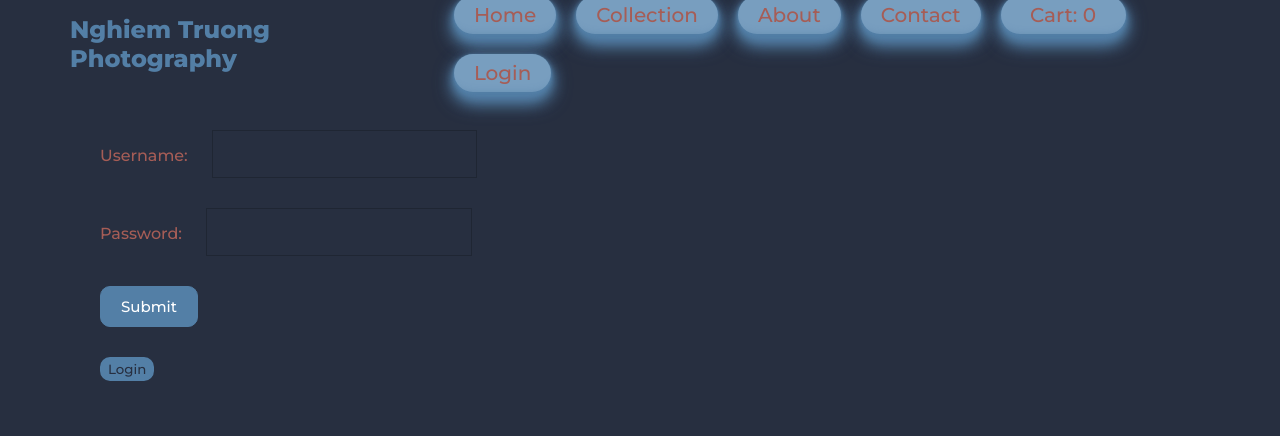
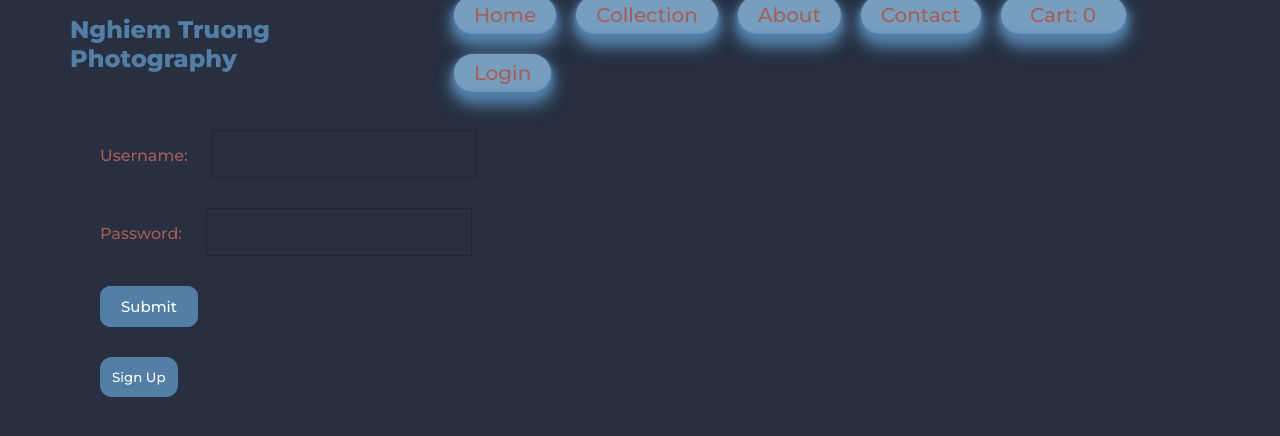
Before and after one commit to vinhnghiemcr/PhotographyWebsite, a React (Create React App) app in the folder client/: page /login in a window 1280 px wide. Shown: the top 436 px of the page. Built offline with nearby package versions, Linux system fonts and the light colour scheme; no server answers.

Commit message:
fixing signup function

```diff
--- a/client/src/components/Login.jsx
+++ b/client/src/components/Login.jsx
@@ -17,7 +17,7 @@ const Login = ({user, handleChange, handleSubmmit, handleClick}) => {
                 <input type="submit" className="button-container"/>
                 </div>
                 <div>
-                <button className="login-button" onClick={handleClick}>Login</button>
+                {/* <button className="login-button" onClick={handleClick}>Login</button> */}
                 </div>
         </form>
     )
--- a/client/src/components/SignUp.jsx
+++ b/client/src/components/SignUp.jsx
@@ -25,7 +25,7 @@ const SignUp = ({BASE_URL, setEdited, setCurrenttUser, error, setError, handleCl
         console.log(currentUser, "CURRENT USER")
         console.log(`api/users/${currentUser._id}`, 'API')
         if (rePassword === newUser.password){
-            if (currentUser) {
+            if (currentUser === undefined) {
                 await axios.put(`api/users/${currentUser._id}`, newUser)
                 .then((res) => {
                     setError('')
@@ -67,7 +67,7 @@ const SignUp = ({BASE_URL, setEdited, setCurrenttUser, error, setError, handleCl
             <input type="submit" />
             </div>
             <div className="button-container">
-            {!currentUser && <button className="login-button" onClick={handleClick}>Login</button>}
+            {/* {!currentUser && <button className="login-button" onClick={handleClick}>Login</button>} */}
             </div>
             {error && <p>{error}</p>}
         </form>
--- a/client/src/pages/AboutPage.js
+++ b/client/src/pages/AboutPage.js
@@ -6,10 +6,11 @@ const AboutPage = () => {
         <div className='about'>
             <img src={about_img} alt="Photographer image" className='about-img'/>
             <section>
-                <h3>My Story</h3>
-                <p>I’m a software engineer & a photograper</p>
+                {/* <h3>My Story</h3>             */}
+                <p>Howde, I’m Nghiem Truong,</p>
+                <p>and I'm a software engineer & a photograper!</p>
                 <br />
-                <p>A photography app for the ages. Dive in and add photos to your cart. The different categories allow you to develop a curated collection of pieces that will brighten up your home.</p>
+                <p>Nghiem Truong Photography is a photography app for the ages. Dive in and add photos to your cart. The different categories allow you to develop a curated collection of pieces that will brighten up your home.</p>
                 <br />
                 <p>This app was created with photographers in mind as a way to sell their artwork through the digital realm. Checkout their work and possibly scope out your next travel destination on this app.</p>
             </section>
--- a/client/src/pages/ContactPage.js
+++ b/client/src/pages/ContactPage.js
@@ -7,7 +7,7 @@ const ContactPage = () => {
             <h3>Nghiem Truong</h3>
             <h4>Phone: 571-485-5154</h4>
             <h4>Email: vinhnghiemcr@gmail.com</h4>
-            <h4><a href="https://www.linkedin.com/in/nghiem-v-truong/">LinkedIn</a></h4>
+            <h4><a href="https://www.linkedin.com/in/nghiem-v-truong/" target="_blank" >LinkedIn</a></h4>
         </div>
     )
 }
--- a/client/src/pages/LoginPage.js
+++ b/client/src/pages/LoginPage.js
@@ -1,4 +1,4 @@
-import { useState } from "react";
+import { useEffect, useState } from "react";
 import Login from "../components/Login";
 import SignUp from "../components/SignUp";
 import axios from "axios";
@@ -12,6 +12,9 @@ const LoginPage = ({BASE_URL, setCurrenttUser}) => {
         username: '',
         password: ''
     })
+    useEffect(() => {
+        setIsSignUp(false)
+    }, [])
     const [error, setError ] = useState('')
 
     const handleChange = (e) => {
@@ -45,11 +48,13 @@ const LoginPage = ({BASE_URL, setCurrenttUser}) => {
                         handleSubmmit={handleSubmmit}
                         handleClick={handleClick}
                     />
+                    <button className="login-button" onClick={handleClick}>Sign Up</button>
                     {error && <p>{error}</p>}
                 </div>)
             :
                 (<div>
                     <SignUp handleClick={handleClick} error={error} setError={setError} BASE_URL={BASE_URL} setCurrenttUser={setCurrenttUser}  />
+                    <button className="login-button" onClick={handleClick}>Login</button>
                 </div>)
             }
         </div>
--- a/client/src/styles/App.css
+++ b/client/src/styles/App.css
@@ -376,3 +376,10 @@ footer h5 {
   display: grid;
   grid-template-columns: repeat(3, 1fr);
 }
+
+.login-button {
+  margin-left: 30px;
+  padding: 10px 10px;
+  border-radius: 12px;
+  color: white;
+}
```
Also changed, not shown: client/src/pages/HomePage.js (line endings or trailing spaces).
